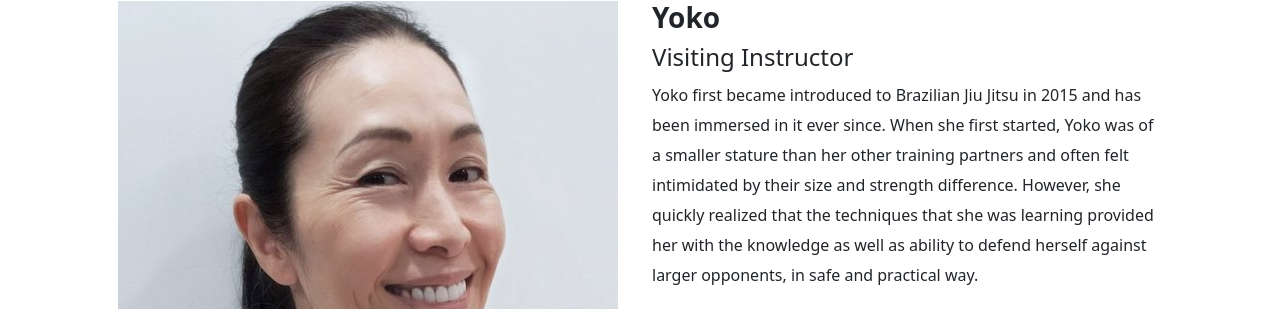
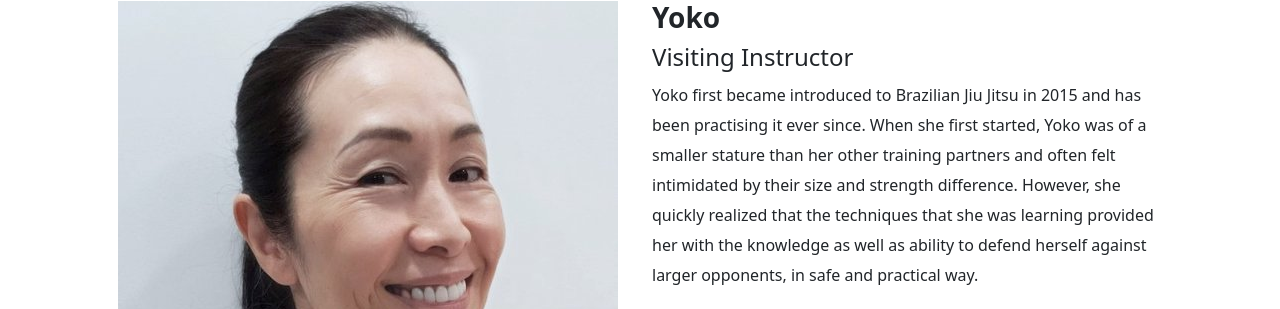
Before and after one commit to RavenGrappling/RavenGrappling.github.io, a Jekyll site: the page built from meet-the-team.md, in a window 1280 px wide and 900 px high, scrolled down 1397 px. Shown: the part 176-485 px from the top of the window. Built offline with Jekyll 4.4.1, drawn with Linux system fonts in a browser that asks for light colours.

Commit message:
Update meet-the-team.md

```diff
--- a/meet-the-team.md
+++ b/meet-the-team.md
@@ -69,7 +69,7 @@
         Visiting Instructor
       </h4>
       <p>
-        Yoko first became introduced to Brazilian Jiu Jitsu in 2015 and has been immersed in it ever since. When she first started, Yoko was of a smaller stature than her other training partners and often felt intimidated by their size and strength difference. However, she quickly realized that the techniques that she was learning provided her with the knowledge as well as ability to defend herself against larger opponents, in safe and practical way.
+        Yoko first became introduced to Brazilian Jiu Jitsu in 2015 and has been practising it ever since. When she first started, Yoko was of a smaller stature than her other training partners and often felt intimidated by their size and strength difference. However, she quickly realized that the techniques that she was learning provided her with the knowledge as well as ability to defend herself against larger opponents, in safe and practical way.
       </p>
       <p>
         Fast-forward to the present, Yoko’s ongoing commitment to BJJ has transformed her into a very skilled and knowledgeable grappler. This is most exemplified by her recent major accomplishment, which was winning the 2022 IBJJF Master Words - an incredible testament to her hard work.
```
